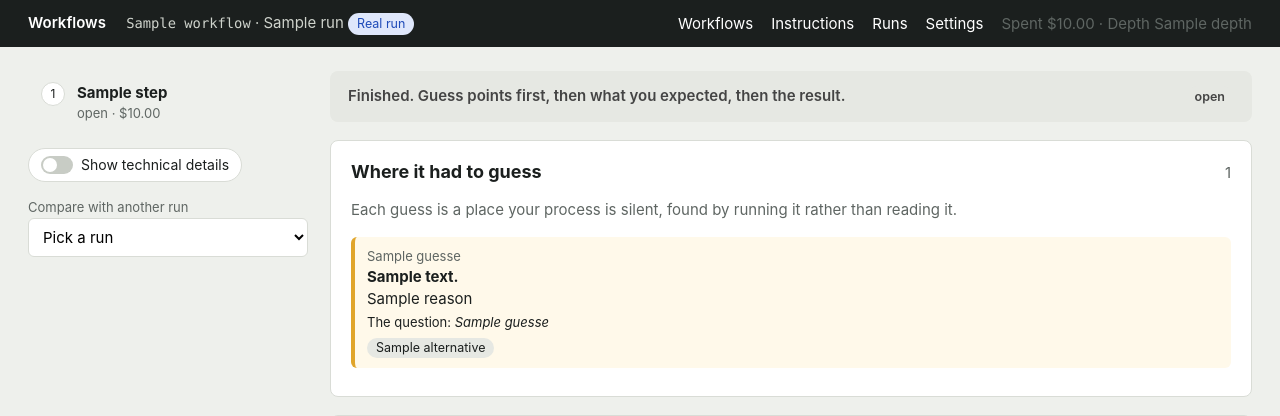
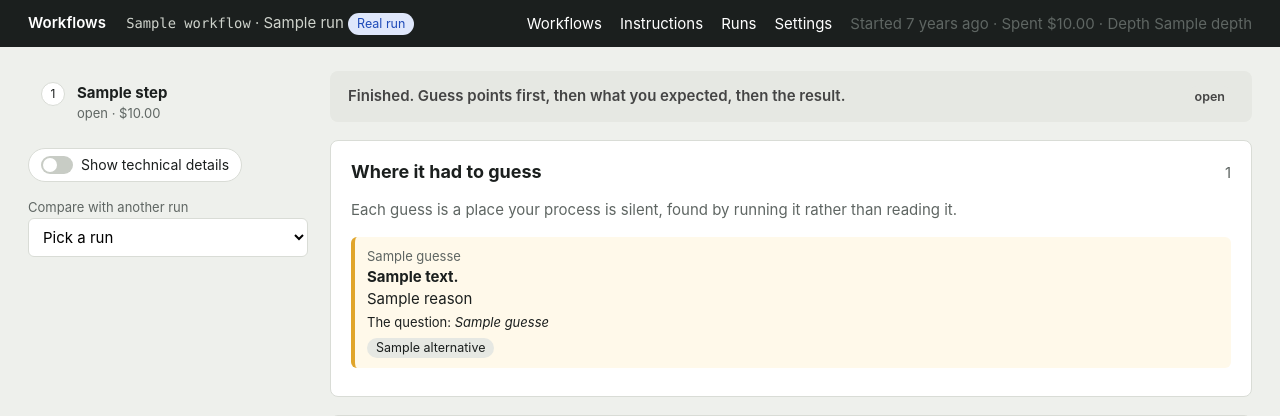
Before and after one commit to ipedrazas/aw, a Python web app: template src/wf/web/templates/run.html in a window 1280 px wide. Shown: the top 416 px of the page. Run offline with Jinja, Linux system fonts and the light colour scheme; the template is opened without the code that fills it: most values are stand-ins (such as "Sample title", 1, 10 or a date in 2020).

Commit message:
feat: times in words, with the local time on hover
The runs list showed started_at as the first 16 characters of a UTC ISO
string. A when() macro now marks a time up as <time datetime data-ago>,
and app.js says it in words ("5 minutes ago", "yesterday") with the
full local time as its title. A time stored without a zone (SQLite
drops it) is read as UTC. Used on the runs list, the run page's top bar
and each draft's "Changed" time.

```diff
--- a/src/wf/web/static/app.js
+++ b/src/wf/web/static/app.js
@@ -524,3 +524,20 @@ document.querySelectorAll("form[data-skill-edit]").forEach(f => {
     } catch (err) { say(msg, err.message, true); b.disabled = false; }
   });
 });
+
+/* Times: "12 min ago", with the full time where you are on hover. A time stored without
+   a zone (SQLite drops it) is UTC, as every time here is written. */
+(function () {
+  const ago = new Intl.RelativeTimeFormat(undefined, {numeric: "auto"});
+  const full = new Intl.DateTimeFormat(undefined, {dateStyle: "medium", timeStyle: "short"});
+  const steps = [[60, "second"], [60, "minute"], [24, "hour"], [7, "day"], [4.35, "week"], [12, "month"], [Infinity, "year"]];
+  document.querySelectorAll("time[data-ago]").forEach(t => {
+    const iso = t.getAttribute("datetime");
+    const d = new Date(/[zZ]|[+-]\d\d:?\d\d$/.test(iso) ? iso : iso + "Z");
+    if (isNaN(d)) return;
+    let n = (d - Date.now()) / 1000, unit = "second";
+    for (const [size, name] of steps) { unit = name; if (Math.abs(n) < size) break; n /= size; }
+    t.textContent = Math.abs(n) < 45 && unit === "second" ? "just now" : ago.format(Math.round(n), unit);
+    t.title = full.format(d);
+  });
+})();
--- a/src/wf/web/templates/_macros.html
+++ b/src/wf/web/templates/_macros.html
@@ -96,3 +96,9 @@
   {%- else %}.{% endif %}
   A real run needs them all answered; a dry run guesses the rest and says where.</p>
 {%- endmacro %}
+
+{#- a moment, as "12 min ago" with the full local time on hover (app.js); the UTC time
+    stands until the script runs -#}
+{% macro when(iso) -%}
+  {%- if iso %}<time datetime="{{ iso }}" data-ago>{{ iso[:16] | replace('T', ' ') }} UTC</time>{% endif -%}
+{%- endmacro %}
--- a/src/wf/web/templates/run.html
+++ b/src/wf/web/templates/run.html
@@ -1,9 +1,9 @@
 {% extends "base.html" %}
-{% from "_macros.html" import status_pill, step_word, tech_switch %}
+{% from "_macros.html" import status_pill, step_word, tech_switch, when %}
 {% set rep = run.report %}
 {% block title %}Run: {{ run.title }}{% endblock %}
 {% block bar_title %}<span class="mono">{{ run.workflow }}</span> · {{ run.title }} {% if run.mode == "dry" %}<span class="pill pill-yellow">Dry run</span>{% else %}<span class="pill pill-blue">Real run</span>{% endif %}{% endblock %}
-{% block bar_right %}<span class="muted">Spent ${{ "%.2f" | format(run.cost or 0) }}{% if run.budget_usd %} of ${{ "%.2f" | format(run.budget_usd) }}{% endif %} · Depth {{ run.depth }}</span>{% endblock %}
+{% block bar_right %}<span class="muted">{% if run.started_at %}Started {{ when(run.started_at) }} · {% endif %}Spent ${{ "%.2f" | format(run.cost or 0) }}{% if run.budget_usd %} of ${{ "%.2f" | format(run.budget_usd) }}{% endif %} · Depth {{ run.depth }}</span>{% endblock %}
 {% block content %}
 {% if run.status == "running" %}<div data-run-refresh="{{ run.id }}"></div>{% endif %}
 <div class="rail">
--- a/src/wf/web/templates/runs.html
+++ b/src/wf/web/templates/runs.html
@@ -1,5 +1,5 @@
 {% extends "base.html" %}
-{% from "_macros.html" import status_pill, step_squares %}
+{% from "_macros.html" import status_pill, step_squares, when %}
 {% block title %}Runs{% endblock %}
 {% block bar_title %}Runs{% endblock %}
 {% block bar_right %}<span class="muted">Spent in total: ${{ "%.2f" | format(runs | sum(attribute="cost")) }}</span>{% endblock %}
@@ -25,7 +25,7 @@
   <tr data-status="{{ r.status }}">
     <td class="{{ 'indent' if r.level }}" style="--level:{{ r.level }}">
       <a href="/runs/{{ r.id }}"><strong>{{ r.title }}</strong></a>
-      <div class="small muted">{{ r.workflow }} · {{ 'dry run' if r.mode == 'dry' else r.mode }}{% if r.parent_run_id %} · follow-up, level {{ r.depth }}{% endif %}{% if r.case_name %} · case: {{ r.case_name }}{% endif %} · started {{ (r.started_at or '')[:16] | replace('T', ' ') }}</div>
+      <div class="small muted">{{ r.workflow }} · {{ 'dry run' if r.mode == 'dry' else r.mode }}{% if r.parent_run_id %} · follow-up, level {{ r.depth }}{% endif %}{% if r.case_name %} · case: {{ r.case_name }}{% endif %} · started {{ when(r.started_at) }}</div>
     </td>
     <td>{{ status_pill(r.status) }}</td>
     <td>{{ step_squares(r.steps) }}</td>
--- a/src/wf/web/templates/workflows.html
+++ b/src/wf/web/templates/workflows.html
@@ -1,5 +1,5 @@
 {% extends "base.html" %}
-{% from "_macros.html" import delete_button, rename_button %}
+{% from "_macros.html" import delete_button, rename_button, when %}
 {% block title %}Workflows{% endblock %}
 {% block content %}
 <div class="card-head"><h1>Workflows</h1><a class="btn btn-primary" href="/audits/new">New workflow</a></div>
@@ -43,7 +43,7 @@
       {{ delete_button("/api/audits/" ~ a.id, "Delete the draft “" ~ (a.title or a.name) ~ "”? Its questions, answers and changes go with it." ~ (" The workflow it was saved as stays." if a.status == 'saved' else "")) }}
     </div>
   </div>
-  <p class="small muted" style="margin:0">{{ a.steps }} steps, {{ a.open }} question{{ '' if a.open == 1 else 's' }} open.</p>
+  <p class="small muted" style="margin:0">{{ a.steps }} steps, {{ a.open }} question{{ '' if a.open == 1 else 's' }} open.{% if a.updated_at %} Changed {{ when(a.updated_at) }}.{% endif %}</p>
 </div>
 {% endfor %}
 {% endblock %}
```
Also changed, not shown: tests/test_times.py (added, +13 -0 lines).
